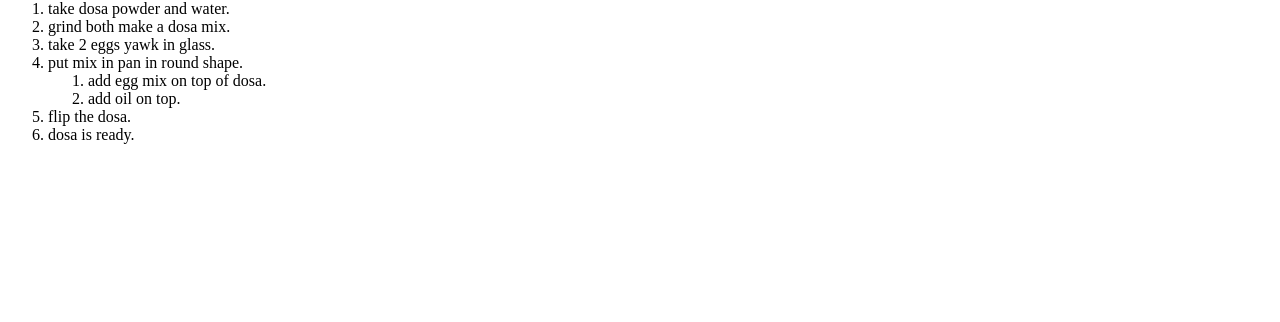
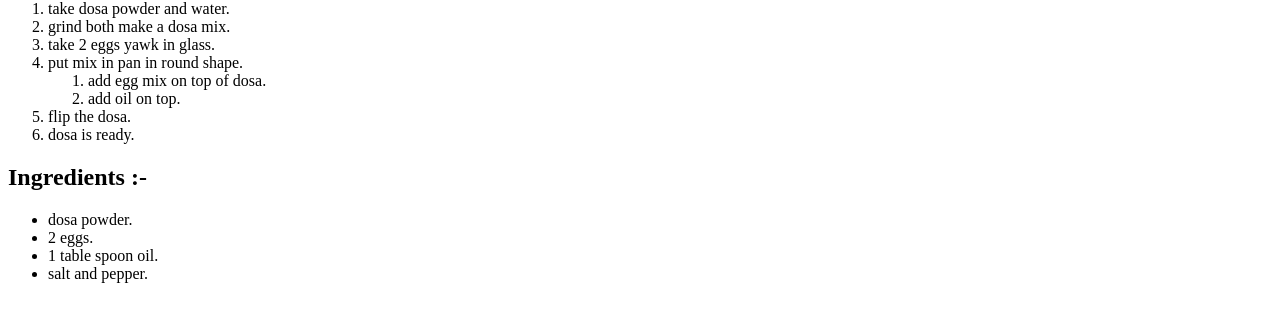
Before and after one commit to 44-563-Web-Apps-S21/webapps-s21-assignment-3-Abhilash15, a plain HTML site: page Index.html in a window 1280 px wide. Shown: the part 254-576 px from the top of the page. Drawn offline with Linux system fonts and the light colour scheme.

Commit message:
Updated Index.html
Added Ingrediants

```diff
--- a/Index.html
+++ b/Index.html
@@ -28,4 +28,12 @@
 <li>dosa is ready.</li>
 </ol>
 
+<h2>Ingredients :-</h2>
+<ul>
+    <li>dosa powder.</li>
+    <li>2 eggs.</li>
+    <li>1 table spoon oil.</li>
+    <li>salt and pepper.</li>
+
+</ul>
 </html>
```
